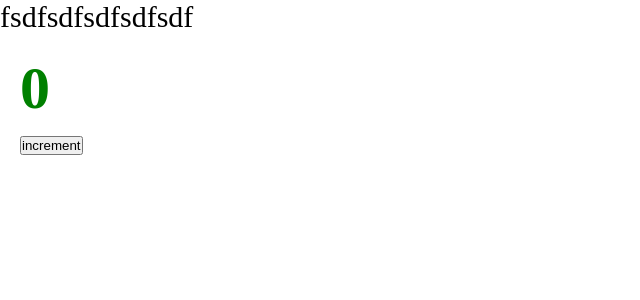
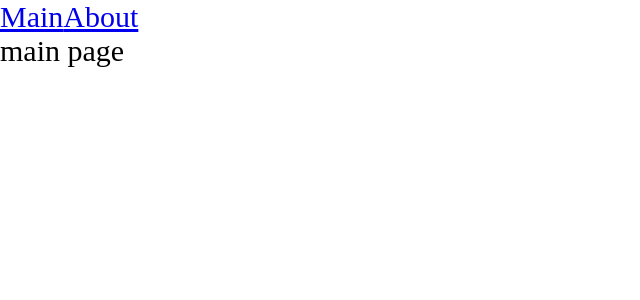
Before and after one commit to GreennPingvin/production-project, a React app: page / in a window 1280 px wide. Shown: the top 300 px of the page, without its empty margins (0-640 px from the left). Built offline with nearby package versions, Linux system fonts and the light colour scheme.

Commit message:
add Router and split code into chunks

```diff
--- a/package.json
+++ b/package.json
@@ -15,6 +15,7 @@
     "@types/node": "^20.2.5",
     "@types/react": "^18.2.7",
     "@types/react-dom": "^18.2.4",
+    "@types/react-router-dom": "^5.3.3",
     "@types/webpack": "^5.28.1",
     "@types/webpack-dev-server": "^4.7.2",
     "css-loader": "^6.8.1",
@@ -32,6 +33,7 @@
   },
   "dependencies": {
     "react": "^18.2.0",
-    "react-dom": "^18.2.0"
+    "react-dom": "^18.2.0",
+    "react-router-dom": "^6.11.2"
   }
 }
--- a/src/App.tsx
+++ b/src/App.tsx
@@ -1,12 +1,22 @@
-import React from 'react'
+import React, { Suspense } from 'react'
 import Counter from './components/Counter'
 import './index.scss'
+import { Route, Routes } from 'react-router-dom'
+import { Link } from 'react-router-dom'
+import { MainPageAsync } from './pages/MainPage/MainPage.async'
+import { AboutPageAsync } from './pages/AboutPage/AboutPage.async'
 
 const App = () => {
   return (
     <div className='app'>
-      fsdfsdfsdfsdfsdf
-      <Counter />
+      <Link to='/'>Main</Link>
+      <Link to='/about'>About</Link>
+      <Suspense fallback={<div>Loading...</div>}>
+        <Routes>
+          <Route path='/' element={<MainPageAsync />} />
+          <Route path='/about' element={<AboutPageAsync />} />
+        </Routes>
+      </Suspense>
     </div>
   )
 }
--- a/src/index.tsx
+++ b/src/index.tsx
@@ -1,5 +1,10 @@
+import { BrowserRouter } from 'react-router-dom'
 import App from './App'
 import ReactDOM from 'react-dom/client'
 
 const root = ReactDOM.createRoot(document.querySelector('#root'))
-root.render(<App />)
+root.render(
+  <BrowserRouter>
+    <App />
+  </BrowserRouter>
+)
--- /dev/null
+++ b/src/pages/AboutPage/AboutPage.async.tsx
@@ -0,0 +1,9 @@
+import { lazy } from 'react'
+
+export const AboutPageAsync = lazy(
+  () =>
+    new Promise((resolve) => {
+      // @ts-ignore
+      setTimeout(() => resolve(import('./AboutPage')), 1500)
+    })
+)
--- /dev/null
+++ b/src/pages/AboutPage/AboutPage.tsx
@@ -0,0 +1,11 @@
+import React from 'react';
+
+const AboutPage = () => {
+  return (
+    <div>
+      about page
+    </div>
+  );
+};
+
+export default AboutPage;
--- /dev/null
+++ b/src/pages/MainPage/MainPage.async.tsx
@@ -0,0 +1,9 @@
+import { lazy } from 'react'
+
+export const MainPageAsync = lazy(
+  () =>
+    new Promise((resolve) => {
+      // @ts-ignore
+      setTimeout(() => resolve(import('./MainPage')), 1500)
+    })
+)
--- /dev/null
+++ b/src/pages/MainPage/MainPage.tsx
@@ -0,0 +1,11 @@
+import React from 'react';
+
+const MainPage = () => {
+  return (
+    <div>
+      main page
+    </div>
+  );
+};
+
+export default MainPage;
--- a/tsconfig.json
+++ b/tsconfig.json
@@ -2,7 +2,7 @@
   "compilerOptions": {
     "outDir": "./dist/",
     "noImplicitAny": true,
-    "module": "es6",
+    "module": "esnext",
     "target": "es5",
     "jsx": "react-jsx",
     "allowJs": true,
```
Also changed, not shown: 2 other files (tests, documents, lock files or other folders).
